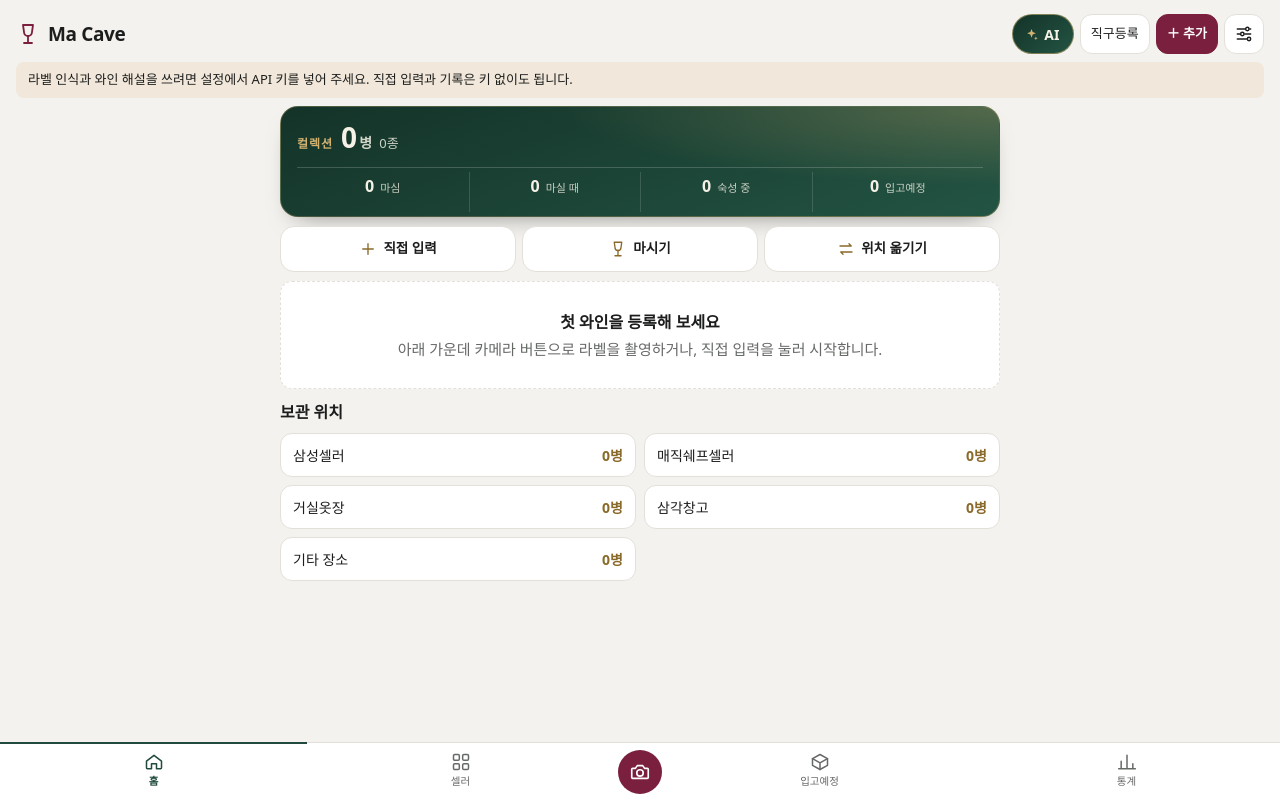
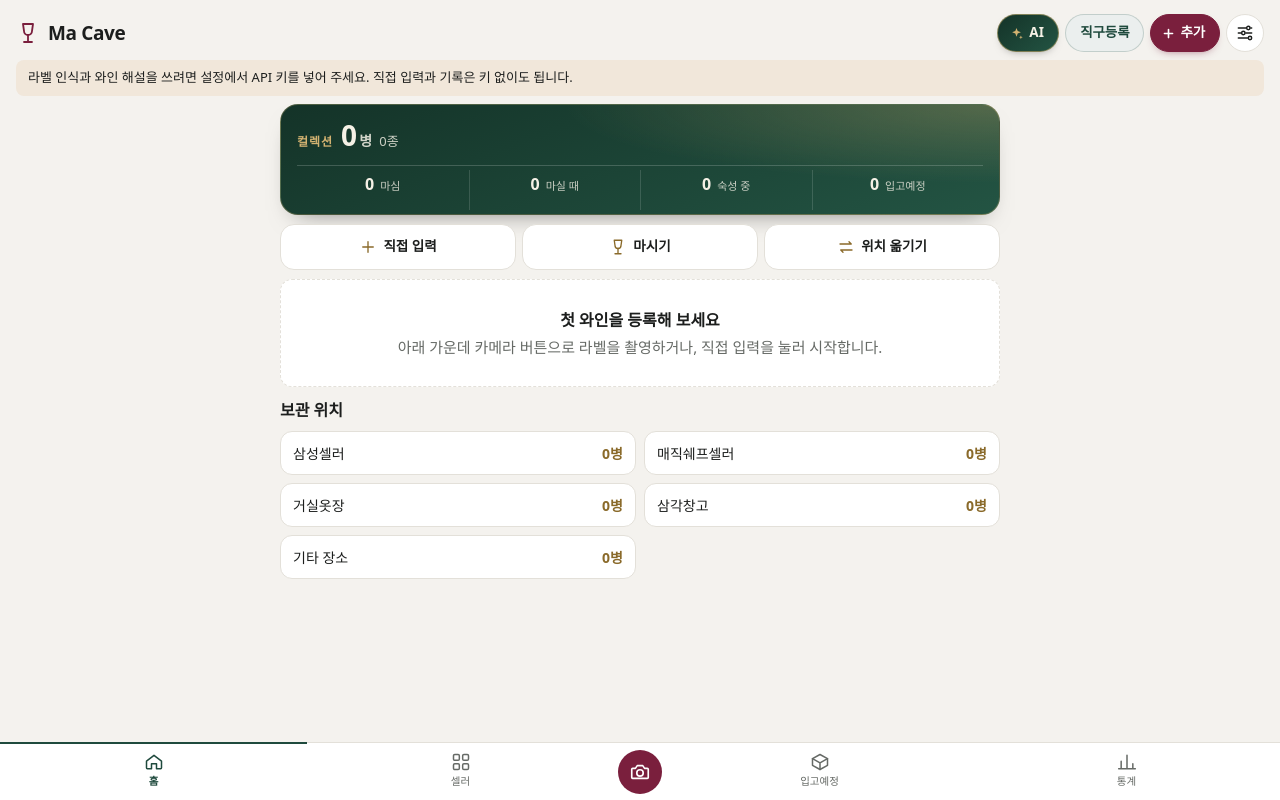
Before and after one commit to Sungwoochoi81/Samuel_Choi_winecellars, a plain HTML site: page index.html in a window 1280 px wide. Drawn offline with Linux system fonts and the light colour scheme; a web font is replaced by a local one.

Commit message:
헤더 버튼 디자인 통일: 같은 높이의 알약 모양, 보조 버튼은 옅은 녹색, 추가만 버건디
Co-Authored-By: Claude Fable 5.2 <noreply@anthropic.com>
Claude-Session: https://claude.ai/code/session_018X5pK5hxuvdErVCKdDSWk2

```diff
--- a/index.html
+++ b/index.html
@@ -229,12 +229,15 @@ header{padding-bottom:8px}
 .brand svg{width:24px;height:24px;color:var(--wine)}
 h1{font-size:19px;font-weight:700;white-space:nowrap;letter-spacing:-.02em}
 .hbtns{display:flex;gap:6px;align-items:center;flex:none}
-.hbtns .hb{padding:0 10px;font-size:13px;white-space:nowrap}
-.hbtns .icon-btn{width:40px}
-@media (max-width:399px){.brand svg{display:none}.hbtns{gap:5px}.hbtns .hb{padding:0 8px}.ai-btn{padding:0 10px 0 9px}}
-.hbtns .btn,.hbtns .icon-btn{min-height:40px;height:40px}
-.ai-btn{display:inline-flex;align-items:center;gap:5px;height:40px;padding:0 13px 0 11px;border-radius:999px;border:1px solid color-mix(in srgb,var(--gold) 55%,transparent);background:linear-gradient(140deg,var(--card-a),var(--card-b));color:var(--card-ink);font-weight:700;font-size:14px;letter-spacing:.02em;white-space:nowrap;flex:none}
+/* 헤더 버튼: 같은 높이의 알약 모양으로 통일. AI는 짙은 녹색, 보조 버튼은 옅은 녹색, 추가만 버건디로 강조 */
+.hbtns .hb,.ai-btn{display:inline-flex;align-items:center;justify-content:center;gap:4px;height:38px;min-height:38px;padding:0 14px;border-radius:999px;font-size:13.5px;font-weight:600;line-height:1;letter-spacing:-.01em;white-space:nowrap;flex:none;border:1px solid transparent;margin:0}
+.hbtns .hb.tonal{background:color-mix(in srgb,var(--accent) 9%,var(--surface));border-color:color-mix(in srgb,var(--accent) 20%,transparent);color:var(--accent)}
+.hbtns .hb.solid{background:var(--wine);border-color:var(--wine);color:var(--on-wine);padding:0 14px 0 10px;box-shadow:0 4px 10px -6px color-mix(in srgb,var(--wine) 80%,transparent)}
+.hbtns .hb.solid svg{width:15px;height:15px;fill:none;stroke:currentColor;stroke-width:2.6;stroke-linecap:round;flex:none}
+.hbtns .icon-btn{width:38px;height:38px;min-height:38px;border-radius:50%}
+.ai-btn{padding:0 14px 0 11px;gap:5px;border-color:color-mix(in srgb,var(--gold) 55%,transparent);background:linear-gradient(140deg,var(--card-a),var(--card-b));color:var(--card-ink);font-weight:700;letter-spacing:.02em;box-shadow:0 4px 10px -6px rgba(0,0,0,.5)}
 .ai-btn svg{width:15px;height:15px;fill:var(--gold);stroke:none;flex:none}
+@media (max-width:399px){.brand svg{display:none}.hbtns{gap:5px}.hbtns .hb{padding:0 10px}.hbtns .hb.solid{padding:0 11px 0 8px}.ai-btn{padding:0 11px 0 9px}.hbtns .hb,.ai-btn{font-size:13px}}
 .brand h1{overflow:hidden;text-overflow:ellipsis}
 .chg .who{font-weight:600;overflow-wrap:anywhere}
 .chg .line{font-size:13px;overflow-wrap:anywhere}
@@ -372,7 +375,7 @@ nav a svg{width:22px;height:22px}
 <body>
 <header>
   <div class="brand"><svg class="i" viewBox="0 0 24 24" aria-hidden="true"><path d="M7 3h10l-1 7a4 4 0 0 1-8 0z"/><path d="M12 14v6M8 21h8"/></svg><h1>Ma Cave</h1></div>
-  <div class="hbtns"><button class="ai-btn" id="ai-btn" type="button" aria-label="AI에게 시키기"><svg viewBox="0 0 24 24" aria-hidden="true"><path d="M12 3l1.9 5.1L19 10l-5.1 1.9L12 17l-1.9-5.1L5 10l5.1-1.9z"/><path d="M19 15l.8 2.2L22 18l-2.2.8L19 21l-.8-2.2L16 18l2.2-.8z"/></svg>AI</button><button class="btn hb" id="batch-btn" type="button">일괄추가</button><button class="btn hb" id="direct-btn" type="button">직구등록</button><button class="btn primary hb" id="add-btn" type="button">＋ 추가</button><button class="icon-btn" id="set-btn" type="button" aria-label="설정"><svg class="i" viewBox="0 0 24 24" aria-hidden="true"><path d="M4 6h9M19 6h1M4 12h3M13 12h7M4 18h11"/><circle cx="16" cy="6" r="2"/><circle cx="10" cy="12" r="2"/><circle cx="18" cy="18" r="2"/></svg></button></div>
+  <div class="hbtns"><button class="ai-btn" id="ai-btn" type="button" aria-label="AI에게 시키기"><svg viewBox="0 0 24 24" aria-hidden="true"><path d="M12 3l1.9 5.1L19 10l-5.1 1.9L12 17l-1.9-5.1L5 10l5.1-1.9z"/><path d="M19 15l.8 2.2L22 18l-2.2.8L19 21l-.8-2.2L16 18l2.2-.8z"/></svg>AI</button><button class="hb tonal" id="batch-btn" type="button">일괄추가</button><button class="hb tonal" id="direct-btn" type="button">직구등록</button><button class="hb solid" id="add-btn" type="button"><svg viewBox="0 0 24 24" aria-hidden="true"><path d="M12 5.5v13M5.5 12h13"/></svg>추가</button><button class="icon-btn" id="set-btn" type="button" aria-label="설정"><svg class="i" viewBox="0 0 24 24" aria-hidden="true"><path d="M4 6h9M19 6h1M4 12h3M13 12h7M4 18h11"/><circle cx="16" cy="6" r="2"/><circle cx="10" cy="12" r="2"/><circle cx="18" cy="18" r="2"/></svg></button></div>
 </header>
 <div id="banner" hidden>라벨 인식과 와인 해설을 쓰려면 설정에서 API 키를 넣어 주세요. 직접 입력과 기록은 키 없이도 됩니다.</div>
 
--- a/sw.js
+++ b/sw.js
@@ -1,5 +1,5 @@
 // Network first, so a new version shows up on the next open; the cache keeps the app usable offline.
-const CACHE = 'cellar-v52';
+const CACHE = 'cellar-v53';
 const SHELL = ['./', './index.html', './manifest.webmanifest', './icon-192-v3.png', './icon-512-v3.png', './PretendardVariable.woff2'];
 self.addEventListener('install', e => { e.waitUntil(caches.open(CACHE).then(c => c.addAll(SHELL)).then(() => self.skipWaiting())); });
 self.addEventListener('activate', e => { e.waitUntil(caches.keys().then(ks => Promise.all(ks.filter(k => k !== CACHE).map(k => caches.delete(k)))).then(() => self.clients.claim())); });
```
